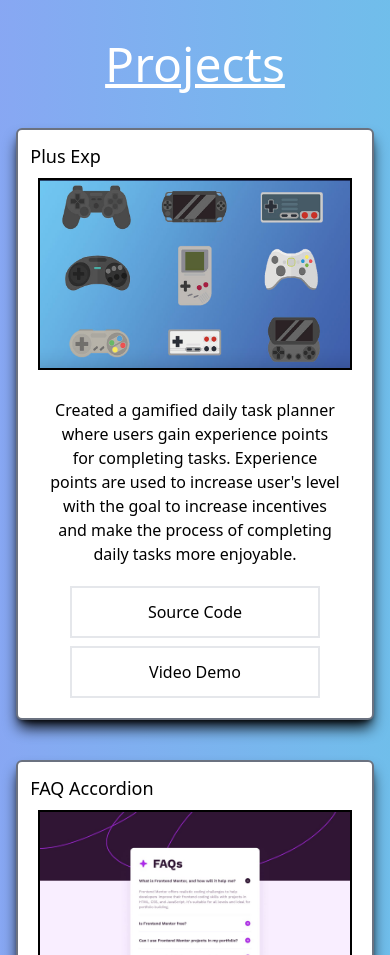
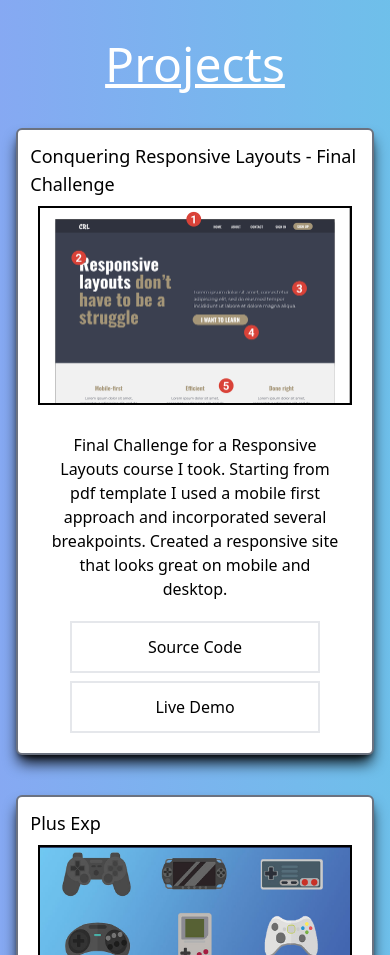
Before and after one commit to hennconnor/Portfolio, a React (Create React App) app: page / in a window 390 px wide. Shown: the part 2700-3655 px from the top of the page. Built offline with nearby package versions, Linux system fonts and the light colour scheme.

Commit message:
added responsive project

```diff
--- a/src/components/Projects.js
+++ b/src/components/Projects.js
@@ -1,5 +1,6 @@
 import PlusExpPic from '../assets/ProjectPictures/PlusExp.png';
 import FAQPic from '../assets/ProjectPictures/desktop-design.jpg';
+import ResponsiveLayoutsPic from '../assets/ProjectPictures/Template Sample.png';
 
 const Projects = () => {
     return (
@@ -7,6 +8,16 @@ const Projects = () => {
             <div className='flex flex-col justify-center items-center'>
                 <p className=' text-white text-5xl mb-10 underline underline-offset-2'>Projects</p>
                 <div className='flex flex-wrap justify-evenly gap-10 text-black'>
+                    <div className='bg-white w-11/12 rounded-md border-2 border-gray-500 flex flex-col max-w-[450px] shadow-lg shadow-black p-3'>
+                        <p className='text-lg'>Conquering Responsive Layouts - Final Challenge</p>
+                        <img className='border-2 border-black m-2' src={ResponsiveLayoutsPic} alt='Responsive Layouts Project' />
+                        <p className='p-5 text-center'>
+                            Final Challenge for a Responsive Layouts course I took.  Starting from pdf template I used a mobile first approach and incorporated several breakpoints.  Created a responsive site that looks great on mobile and desktop.
+                        </p>
+                        <a className='border-2 text-center p-3 mx-10 hover:bg-gray-100 hover:rounded-md duration-50' href='https://github.com/hennconnor/Responsive-Course-Final-Challenge' target='_blank' rel='noopener noreferrer'>Source Code</a>
+                        <a className='my-2 border-2 text-center mx-10 p-3 hover:bg-gray-100 hover:rounded-md duration-50' href='https://henn-responsive-final.netlify.app/' target='_blank' rel='noopener noreferrer'>Live Demo</a>
+                    </div>
+
                     <div className='bg-white w-11/12 rounded-md border-2 border-gray-500 flex flex-col max-w-[450px] shadow-lg shadow-black p-3'>
                         <p className='text-lg'>Plus Exp</p>
                         <img className='border-2 border-black m-2' src={PlusExpPic} alt='Plus Exp Project' />
```
Also changed, not shown: src/assets/ProjectPictures/Template Sample.png (added).
